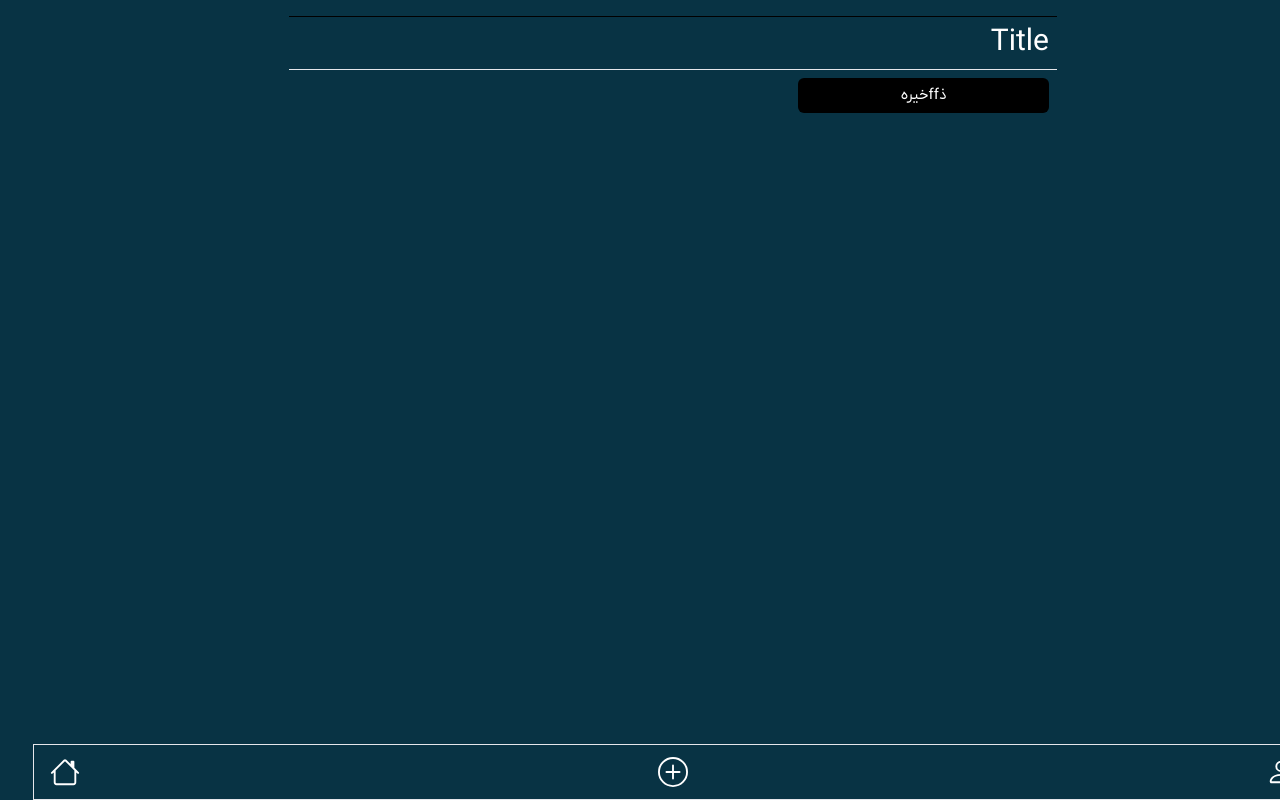
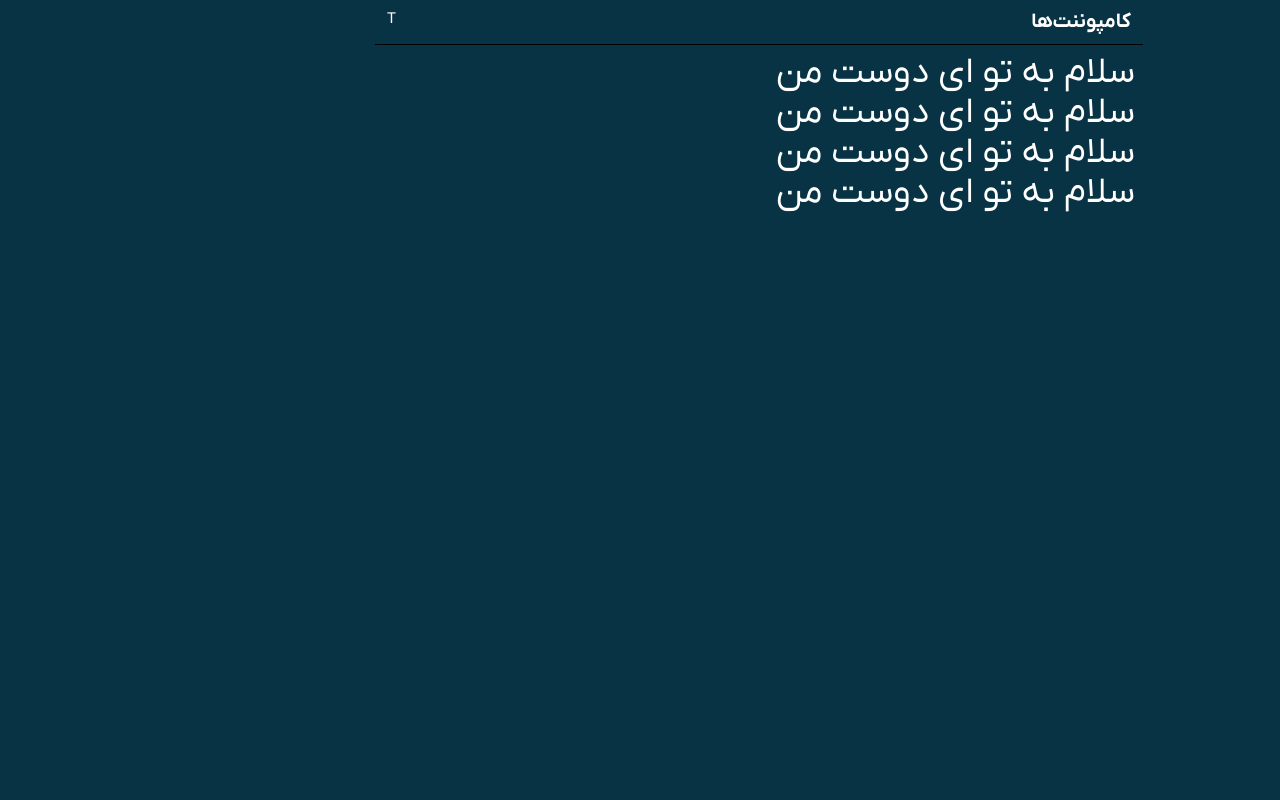
Before and after one commit to ariannargesi/vote, a Next.js app: page /cmp in a window 1280 px wide. Built offline with nearby package versions, Linux system fonts and the light colour scheme; no server answers.

Commit message:
component: confirm-box

```diff
--- /dev/null
+++ b/app/cmp/page.tsx
@@ -0,0 +1,38 @@
+'use client'
+
+import { useState } from "react"
+import ConfirmBox, { useConfirmBoxStore } from "./shared/confirm-box"
+import { Header, Footer, Page, Content } from "./shared/layouts"
+import Button from "@/components/Button"
+
+export default function Playground () {
+
+    const askformConfirm = useConfirmBoxStore(state => state.askForConfirm)
+
+    function confirmCallback () {
+        alert('confirmCallback')
+    }
+
+    function onClickHandler () {
+
+        askformConfirm(
+            'مطمعنی میخوای اینو حذف کنیبلسبی؟',
+            'آره. حذفش کن',
+            confirmCallback
+        )
+    }
+
+    return (
+        <Page>
+            <Header title="کامپوننت‌ها" end={<Button className="relative z-10" onClick={onClickHandler}>T</Button>}/>
+            <Content>
+                <h1 className="text-4xl">سلام  به تو ای دوست من</h1>
+
+                <h1 className="text-4xl">سلام  به تو ای دوست من</h1>
+                <h1 className="text-4xl">سلام  به تو ای دوست من</h1>
+                <h1 className="text-4xl">سلام  به تو ای دوست من</h1>
+                <ConfirmBox/>
+            </Content>
+        </Page>
+    )
+}
--- /dev/null
+++ b/app/cmp/shared/confirm-box.tsx
@@ -0,0 +1,73 @@
+"use client";
+import { shallow } from "zustand/shallow";
+import { MouseEvent } from "react";
+import Button from "@/components/Button";
+import cn from "classnames";
+import { create } from "zustand";
+
+interface ConfirmBoxStatet {
+  open: boolean;
+  boxTitle?: string;
+  buttonLabel?: string;
+  callback?: () => void;
+  askForConfirm: (
+    boxTitle: string,
+    buttonLabel: string,
+    callback: () => void
+  ) => void;
+  closeBox: () => void;
+}
+
+export const useConfirmBoxStore = create<ConfirmBoxStatet>()((set, get) => ({
+  open: false,
+  askForConfirm(boxTitle, buttonLabel, callback) {
+    set((state) => ({ open: true, boxTitle, buttonLabel, callback }));
+  },
+  closeBox() {
+    set((state) => ({ open: false }));
+  },
+}));
+
+export default function ConfirmBox() {
+
+  const [open, closeBox, boxTitle, buttonLabel, callback] = useConfirmBoxStore(
+    (state) => [
+      state.open,
+      state.closeBox,
+      state.boxTitle,
+      state.buttonLabel,
+      state.callback,
+    ],
+    shallow
+  );
+
+  let container =
+    "bg-black/40 backdrop-blur-sm h-full max-w-3xl w-full duration-150 fixed top-0 left-0 right-0 mx-auto";
+  let confirmBox =
+    "w-11/12 bg-secondary pt-6 px-1 z-10 absolute bottom-0 rounded-t-2xl delay-150 duration-150 left-0 right-0 mx-auto";
+
+  if (open === false) {
+    container = cn(container, "opacity-0");
+    confirmBox = cn(confirmBox, "translate-y-full");
+  }
+
+
+
+  return (
+    <div className={container} onClick={closeBox}>
+      <div className={confirmBox}>
+        <h4 className="font-bold text-xl text-danger text-center">
+          {boxTitle}
+        </h4>
+        <div className="flex gap-x-2 px-16 my-6">
+          <Button color="danger" outline extendClass="w-3/4" onClick={callback}>
+            {buttonLabel}
+          </Button>
+          <Button outline extendClass="w-1/4">
+            بیخیال
+          </Button>
+        </div>
+      </div>
+    </div>
+  );
+}
--- a/app/login/page.tsx
+++ b/app/login/page.tsx
@@ -2,7 +2,7 @@
 'use client'
 import React, { useEffect, useState } from "react";
 import { className as inputClassName, Input } from "@/components/form"
-import { Content, Header, Page } from "@/pages/cmp";
+import { Content, Header, Page } from "@/app/cmp/shared/layouts";
 
 import Button from "@/components/Button";
 import { getCsrfToken, signIn } from "next-auth/react";
--- a/app/page.tsx
+++ b/app/page.tsx
@@ -1,5 +1,5 @@
 "use client";
-import { Header, Footer, Content, Page } from "@/pages/cmp";
+import { Header, Footer, Content, Page } from "@/app/cmp/shared/layouts";
 import Navigation from "@/app/cmp/navigation";
 import Button from "@/components/Button";
 import { signOut, useSession } from "next-auth/react";
--- a/components/Button.tsx
+++ b/components/Button.tsx
@@ -5,10 +5,10 @@ import { HTMLProps } from 'react'
 export const colors = {
     'success': 'bg-green-400 text-white focus:bg-green-500',
     'primary': 'bg-blue-400 text-white focus:bg-blue-500',
-    'danger': 'bg-red-400 text-white focus:bg-red-500',
+    'danger': 'bg-danger text-white focus:bg-danger',
     'warning': 'bg-yellow-400 text-white focus:bg-yellow-500',
     'purple': 'bg-purple-400 text-white focus:bg-purple-500',
-    'default': 'bg-black text-white'
+    'default': 'bg-white text-black'
 }
 
 const sizes = {
@@ -20,8 +20,8 @@ const sizes = {
 // outline variants
 const colorsOutlined: typeof colors = {
     success: 'border border-green-500 text-green-500',
-    danger: ' border border-red-500 text-red-500',
-    default: 'border border-black text-black',
+    danger: ' border border-danger text-danger',
+    default: 'border border-white text-white',
     primary: 'border border-blue-500 text-blue-500',
     warning: 'border border-yellow-500 text-yellow-500',
     purple: 'border border-purple text-purple-500'
--- a/middleware.ts
+++ b/middleware.ts
@@ -1,6 +1,6 @@
 import { NextMiddleware, NextResponse } from "next/server";
 
-const publicPages = ['/','/fff', '/login', '/signup', '/api/auth/signin', '/edit-profile', '/new-poll', '/verify']
+const publicPages = ['/','/cmp', '/login', '/signup', '/api/auth/signin', '/edit-profile', '/new-poll', '/verify']
 
 export const middleware: NextMiddleware = async (req) => {
     const sessionToken = req.cookies.get('next-auth.session-token')
--- a/pages/cmp.tsx
+++ /dev/null
@@ -1,113 +0,0 @@
-'use client'
-import Button from "@/components/Button";
-import SelectAvatar from "@/components/profile/SelectAvatar";
-import axios from "axios";
-import { ReactNode, useState } from "react";
-import cn from 'classnames'
-import { ToastContainer } from "react-toastify";
-import 'react-toastify/dist/ReactToastify.css'
-
-type Props = { children?: ReactNode, extraClasses?: string }
-
-export function Page ({children, extraClasses}: Props) {
-    let className = 'flex flex-col justify-between h-full max-w-3xl mx-auto'
-    if(extraClasses)
-        className = cn(className, extraClasses)
-    return (
-        <main className={className}>
-            {children}
-            <ToastContainer/>
-        </main>
-    )
-}
-
-export function Header ({children, extraClasses, title, end}: Props & {title?: string, end?: ReactNode}) {
-    let className = "px-3 py-2 border-b border-black flex"
-    if(extraClasses)
-        className = cn(className, extraClasses)
-    return (
-        <header className={className}>
-            {title && <h1 className="items-center font-bold text-xl">{title}</h1> }
-            {end && <div className="mr-auto">{end}</div>}
-        </header>
-    )
-}
-
-export function Footer ({children}: {children: ReactNode}) {
-    return (
-        <footer className="p-2 border-t">
-            {children}
-        </footer>
-    )
-}
-
-export function Content ({children}: {children: ReactNode}) {
-    return (
-        <div className="h-full overflow-scroll relative p-2">
-            {children}
-        </div>
-    )
-}
-
-export default function Cmp () {
-    return (
-        <Page>
-            <Header>header</Header>
-            <Content>
-                <h1 className="text-3xl">Title</h1>
-                {/* <h1 className="text-3xl">Title</h1><h1 className="text-3xl">Title</h1><h1 className="text-3xl">Title</h1><h1 className="text-3xl">Title</h1><h1 className="text-3xl">Title</h1><h1 className="text-3xl">Title</h1><h1 className="text-3xl">Title</h1><h1 className="text-3xl">Title</h1><h1 className="text-3xl">Title</h1><h1 className="text-3xl">Title</h1><h1 className="text-3xl">Title</h1><h1 className="text-3xl">Title</h1><h1 className="text-3xl">Title</h1><h1 className="text-3xl">Title</h1><h1 className="text-3xl">Title</h1><h1 className="text-3xl">Title</h1><h1 className="text-3xl">Title</h1><h1 className="text-3xl">Title</h1><h1 className="text-3xl">Title</h1><h1 className="text-3xl">Title</h1><h1 className="text-3xl">Title</h1><h1 className="text-3xl">Title</h1> */}
-            </Content>
-            <Footer>
-                <Button extendClass="w-1/3">ذffخیره</Button>
-            </Footer>
-        </Page>
-    )
-}
-
-
-
-
-
-
-
-
-
-
-
-
-
-
-
-
-
-
-
-export function Traning () {
-    const [username, setUsername] = useState('')
-    const [password, setPassword] = useState('')
-    const [loading, setLoading] = useState(false)
-
-    function handleSend () {
-        setLoading(true)
-        axios.post('https://google.com/new-user', {username, password})
-        .then(response => {
-            // everything is okay
-            // do that thing
-        })
-        .catch(() => {
-            // for error case
-        })
-        .finally(() => {
-            // runs, no matter what
-            setLoading(false)
-        })
-    }
-
-    return (
-        <div>
-            <input type="text" value={username} onChange={event => setUsername(event.target.value)} />
-            <input type="text" value={password} onChange={event => setPassword(event.target.value)} />
-            <button onClick={handleSend}>Send</button>
-        </div>
-    )
-}
--- a/tailwind.config.js
+++ b/tailwind.config.js
@@ -12,7 +12,8 @@ module.exports = {
     extend: {
       colors:{
         'primary': '#083344',
-        'secondary': "#284E5C"
+        'secondary': "#284E5C",
+        'danger': "#FF9696"
       },
       animation: {
         "spin-fast": "spin 0.5s linear infinite",
```
Also changed, not shown: package.json (+5 -5 lines), 2 other files (tests, documents, lock files or other folders).
